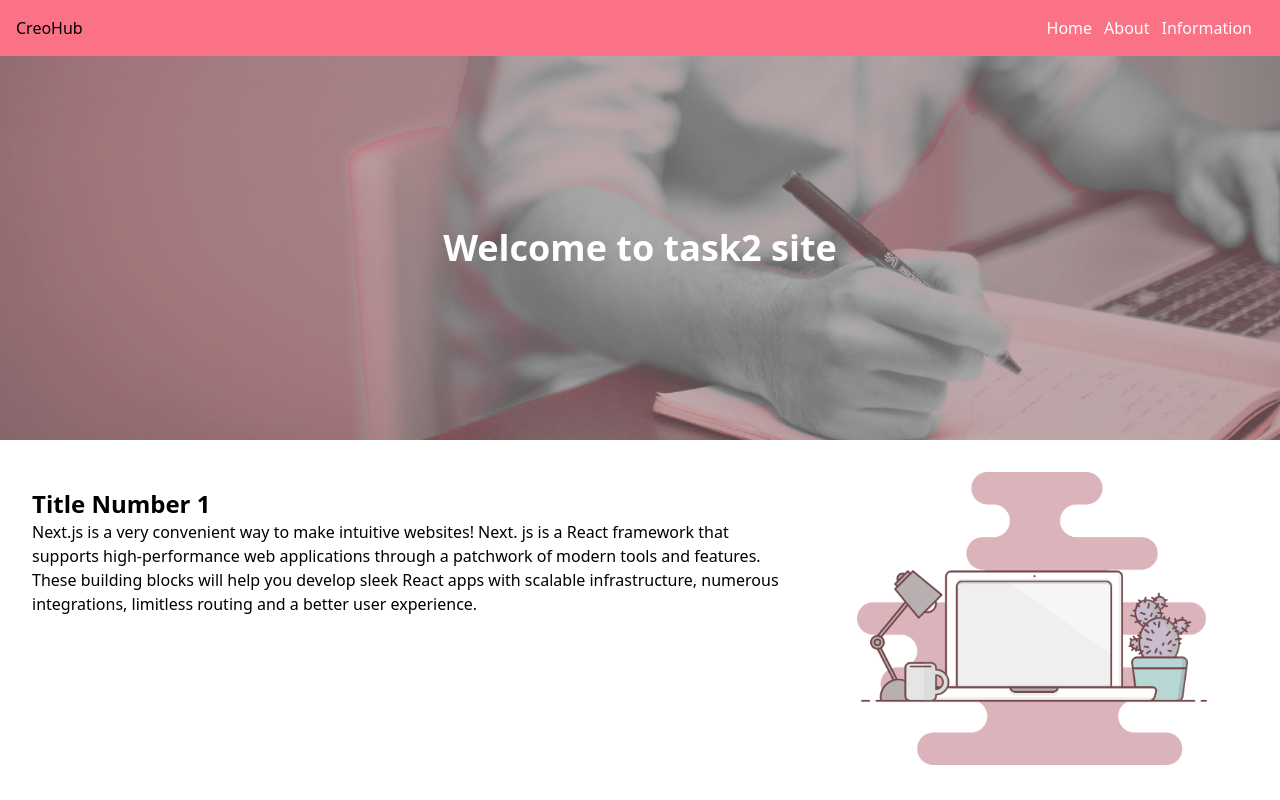
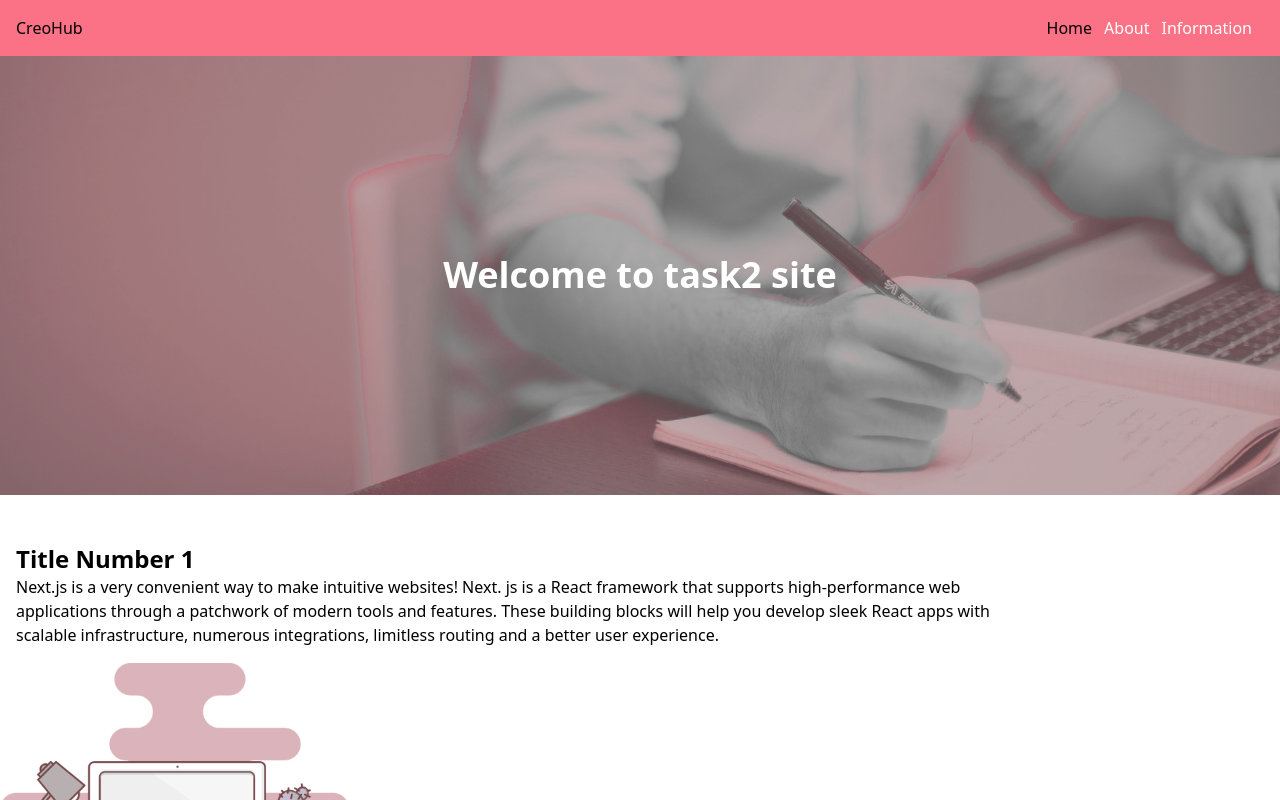
Before and after one commit to ImadMustafa/nextJSfile, a Next.js app: page / in a window 1280 px wide. Shown: the top 800 px of the page. Built offline with nearby package versions, Linux system fonts and the light colour scheme.

Commit message:
Updated website with new changes

```diff
--- a/components/Banner.js
+++ b/components/Banner.js
@@ -1,7 +1,7 @@
 const Banner = ({ text, imageUrl }) => {
     return (
       <div className="banner relative">
-        <img src={imageUrl} alt="Banner Image" className="w-full max-h-80vh h-96 object-cover" />
+        <img src={imageUrl} alt="Banner Image" className="w-full object-cover min-h-80vh" />
         <div className="text-white text-4xl font-bold absolute top-1/2 left-1/2 transform -translate-x-1/2 -translate-y-1/2">
           {text}
         </div>
--- a/components/Body1.js
+++ b/components/Body1.js
@@ -1,11 +1,11 @@
 const Body1 = ({title, text, imageUrl }) => {
     return (
-        <div class="text-container mx-4 my-8 flex">
+        <div class="text-container mx-4 my-8 grid 2xl:container mx-auto">
         <div class="text w-5/6 md:w-90 p-4">
             <h2 class="font-bold text-2xl">{title}</h2>
             <p>{text}</p>
         </div>
-        <div class="picture w-1/2 md:w-50 flex justify-center">
+        <div class="picture w-1/2 md:w-50  justify-center">
             <img src={imageUrl} width="350px" alt="Image" />
         </div>
     </div>
--- a/components/Form.js
+++ b/components/Form.js
@@ -2,7 +2,7 @@ import React from 'react';
 
 const Form = ({formTitle}) => {
     return (
-        <div className="flex justify-start ml-6">
+        <div className="flex justify-center ml-6">
             <div className="form my-8 bg-rose-100 rounded-lg p-6">
                 <h2 className="padder mb-5 text-xl font-bold">{formTitle}</h2>
                 Email: <input type="text" placeholder="Your email" className="padder bg-white border-2 border-white rounded-lg p-2 mb-3" />
--- a/components/Gridbody1.js
+++ b/components/Gridbody1.js
@@ -2,7 +2,7 @@ import React from 'react';
 
 const Gridbody1 = ({ items }) => {
   return (
-    <div className="flex flex-col items-center mt-10 mb-10 md:flex-row md:justify-center md:items-start">
+    <div className="flex flex-col items-center mt-10 mb-10 md:flex-row md:justify-center md:items-start 2xl:container mx-auto">
       {items.map((item, index) => (
         <div key={index} className="mb-8 md:mb-0 md:mx-10 ml-10 mr-10">
           <img src={item.imageUrl} className="flex justify-center h-60" alt="Image" />
--- a/components/Navbar.js
+++ b/components/Navbar.js
@@ -1,17 +1,29 @@
 import Link from 'next/link'
+import { useRouter } from "next/router";
 
 const Navbar = ({Logoname}) => {
-    return (
-        <nav className="bg-rose-400 p-4 flex items-center justify-between">
+    const router = useRouter();
+    return ( <div className='bg-rose-400'>
+
+        <nav className=" p-4 flex items-center justify-between 2xl:container mx-auto">
             <div className="text-white text-xl font-bold" class="logo">
-                {Logoname}
+                <Link  href="/">{Logoname}</Link>
             </div>
-            <div className="flex">
-                <Link className="text-white mr-3" href="/">Home</Link>
-                <Link className="text-white mr-3" href="/about">About</Link>
-                <Link className="text-white mr-3" href="/information">Information</Link>
+            <div>
+                <ul className="flex">
+                    <li className={router.pathname == "/" ? "active" : "text-white"}>
+                    <Link className='mr-3' href="/">Home</Link>
+                    </li>
+                    <li className={router.pathname == "/about" ? "active" : "text-white"}>
+                    <Link className='mr-3' href="/about">About</Link>
+                    </li>
+                    <li className={router.pathname == "/information" ? "active" : "text-white"}>
+                    <Link className='mr-3' href="/information">Information</Link>
+                    </li>
+                </ul>
             </div>
         </nav>
+    </div>
      );
 }
 
```
